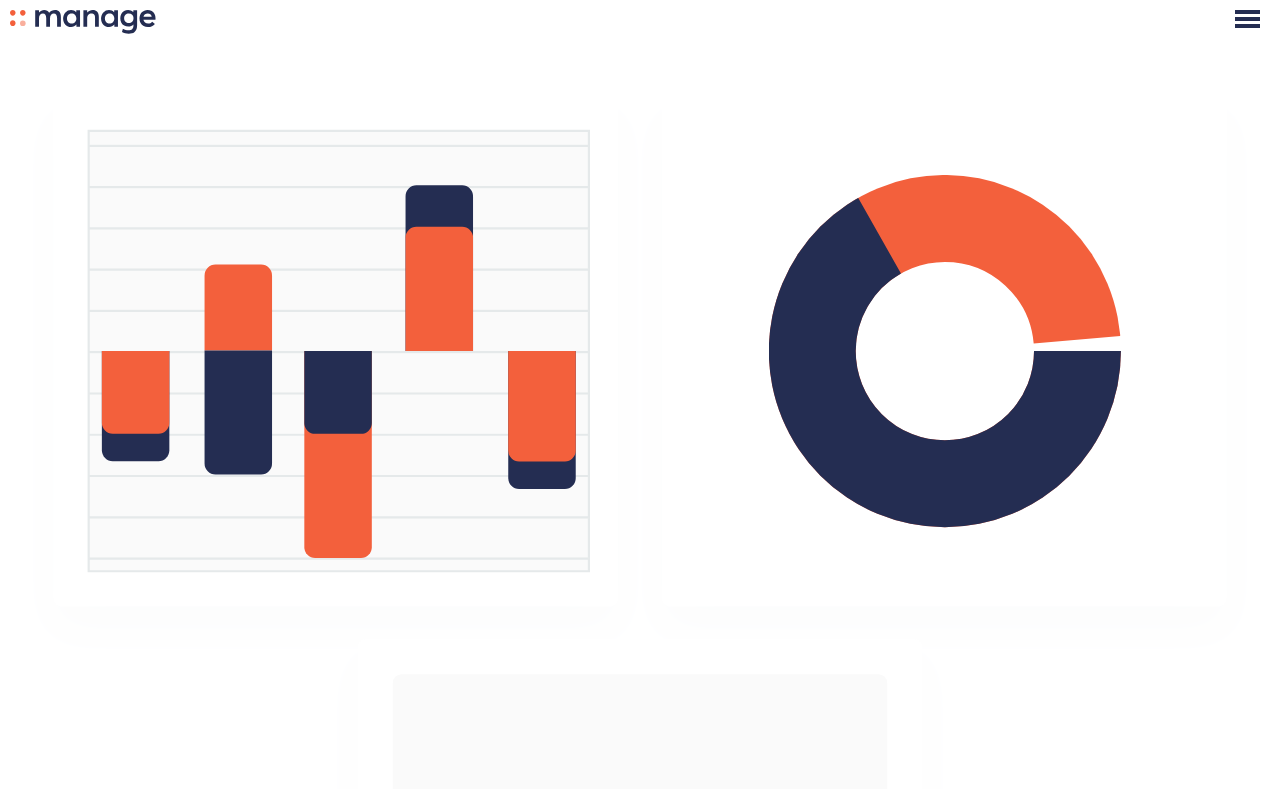
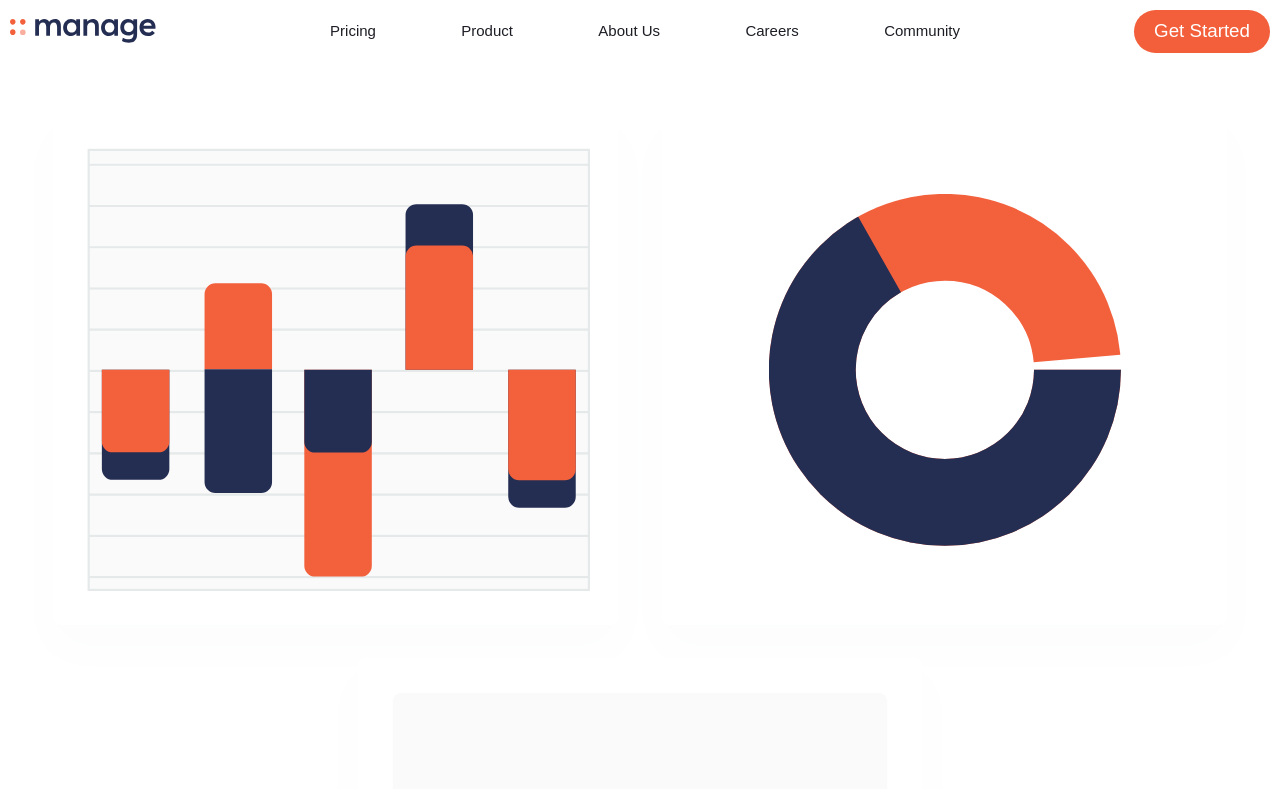
Before and after one commit to hritickjaiswal22/TailwindCSS-Project, a website: page public/index.html in a window 1280 px wide. Shown: the top 789 px of the page. Drawn offline with nearby package versions, Linux system fonts and the light colour scheme; a web font is replaced by a local one.

Commit message:
Completed Header

```diff
--- a/public/index.html
+++ b/public/index.html
@@ -56,12 +56,39 @@
       </div>
     </aside>
 
-    <header class="max-width p-4 flex justify-between relative">
-      <div>
+    <header class="max-width p-4 flex justify-between items-center relative">
+      <div style="height: fit-content">
         <img class="z-50" src="./images/logo.svg" alt="" />
       </div>
+      <div class="hidden md:flex w-1/2 justify-between">
+        <p
+          class="cursor-pointer text-veryDarkBlue hover:text-gray-300 text-2xl"
+        >
+          Pricing
+        </p>
+        <p
+          class="cursor-pointer text-veryDarkBlue hover:text-gray-300 text-2xl"
+        >
+          Product
+        </p>
+        <p
+          class="cursor-pointer text-veryDarkBlue hover:text-gray-300 text-2xl"
+        >
+          About Us
+        </p>
+        <p
+          class="cursor-pointer text-veryDarkBlue hover:text-gray-300 text-2xl"
+        >
+          Careers
+        </p>
+        <p
+          class="cursor-pointer text-veryDarkBlue hover:text-gray-300 text-2xl"
+        >
+          Community
+        </p>
+      </div>
       <img
-        class="hamburgerBtn absolute right-8"
+        class="hamburgerBtn absolute right-8 md:hidden"
         src="./images/icon-hamburger.svg"
         alt=""
       />
@@ -70,6 +97,8 @@
         src="./images/icon-close.svg"
         alt=""
       />
+
+      <button class="btn hidden md:block">Get Started</button>
     </header>
 
     <article class="max-width p-4 mt-8 text-center">
```
Also changed, not shown: public/output.css.
